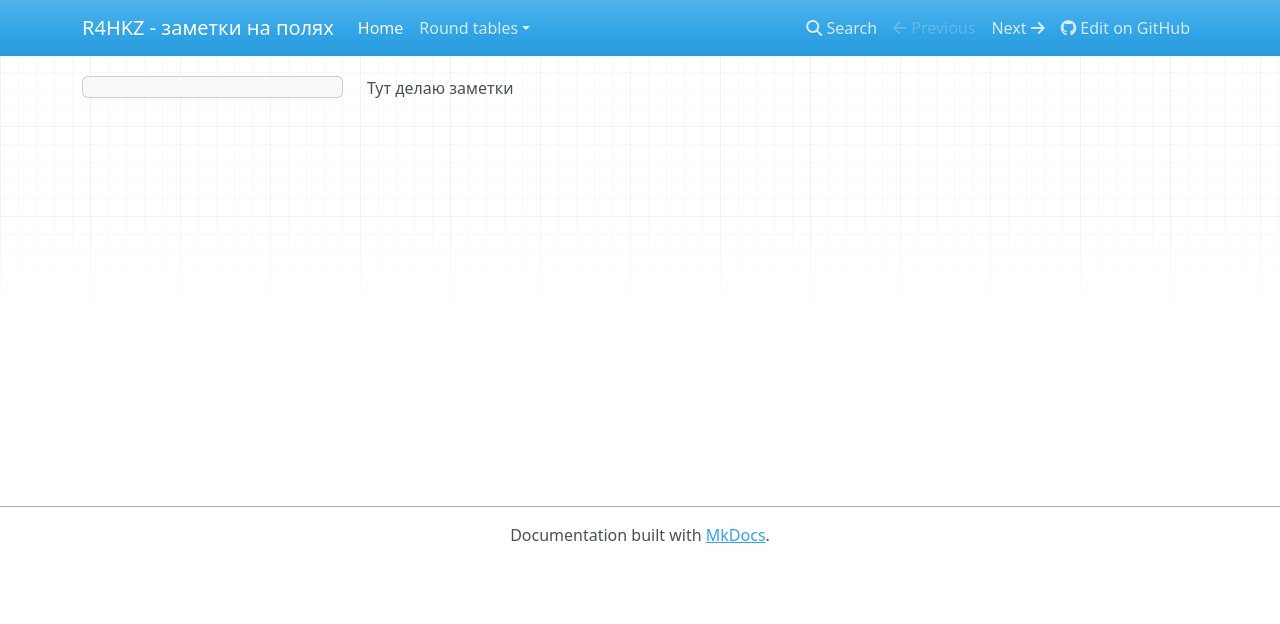
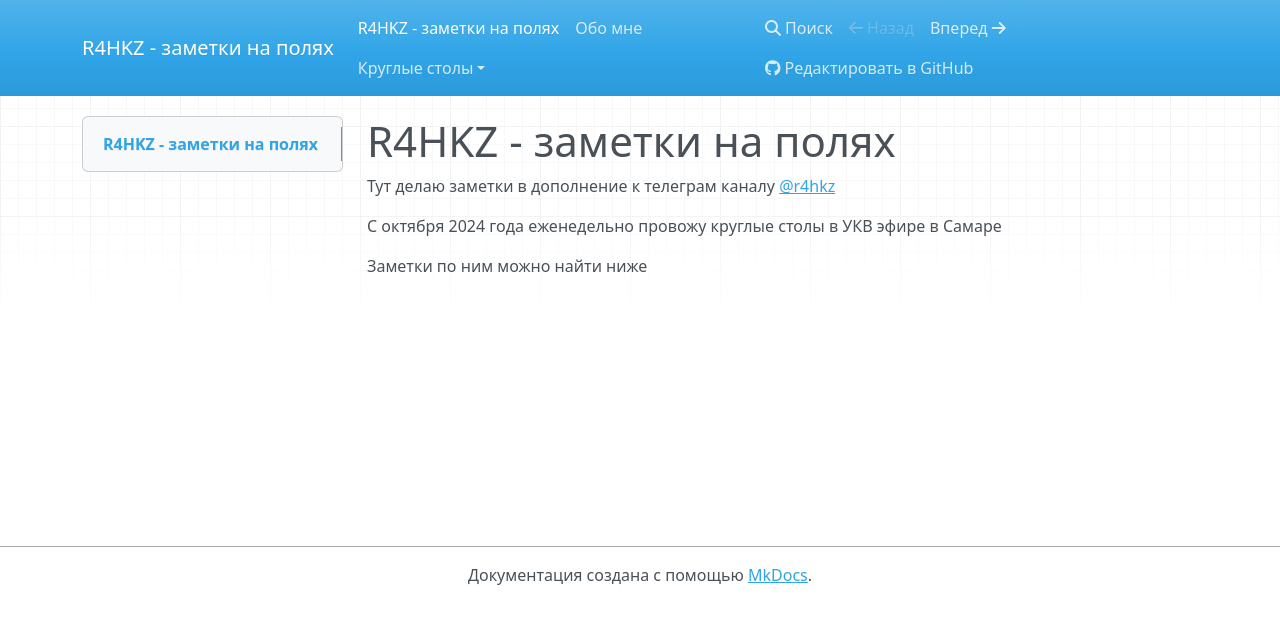
Before and after one commit to noob4ik/r4hkz_site, an MkDocs documentation site: the page built from docs/index.md, in a window 1280 px wide. Shown: the top 624 px of the page. Built offline with MkDocs 1.6.1, drawn with Linux system fonts in a browser that asks for light colours; nearby versions of some CDN libraries.

```diff
--- a/docs/index.md
+++ b/docs/index.md
@@ -1 +1,8 @@
-Тут делаю заметки
+# R4HKZ - заметки на полях
+
+
+Тут делаю заметки в дополнение к телеграм каналу [@r4hkz](https://t.me/r4hkz)
+
+С октября 2024 года еженедельно провожу круглые столы в УКВ эфире в Самаре
+
+Заметки по ним можно найти ниже
--- a/mkdocs.yml
+++ b/mkdocs.yml
@@ -4,5 +4,8 @@ edit_uri_template: 'blob/main/docs/{path}'
 #nav:
 #  - Home: index.md
 ##  - About: about.md
-#  - Круглые столы: round_tables/
+#  - Круглые столы: круглые_столы/
 #theme: material
+theme:
+  name: mkdocs
+  locale: ru
```
Also changed, not shown: docs/about.md (added, +16 -0 lines), docs/round_tables/index.md (deleted, +0 -1 lines), docs/круглые_столы/round_table_2025-04-23_r3.md (renamed from docs/round_tables/r3_2025.04.23.md, +32 -21 lines), docs/круглые_столы/files/RX4HE.png (renamed from docs/round_tables/RX4HE.png), 7 other files.
